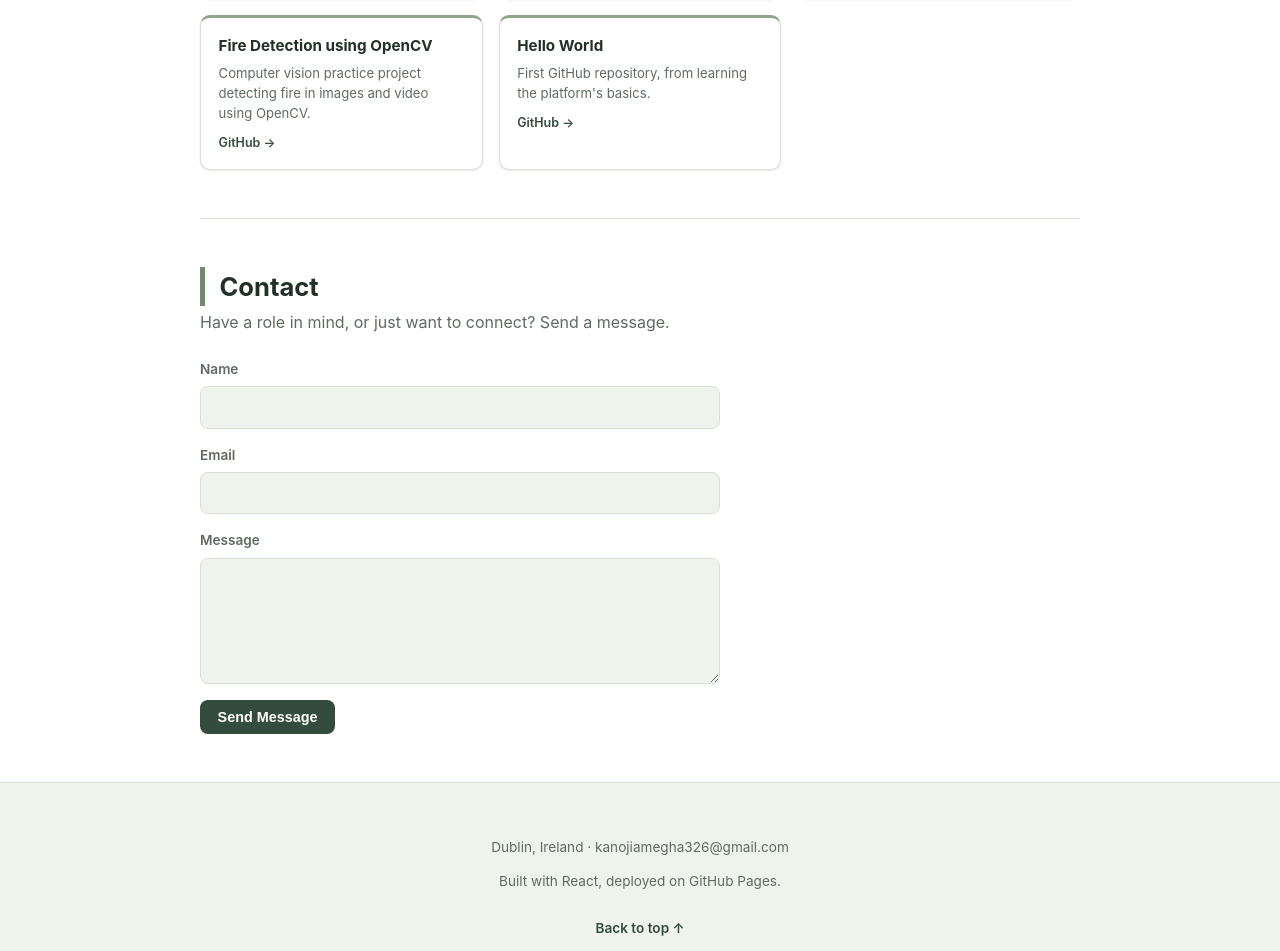
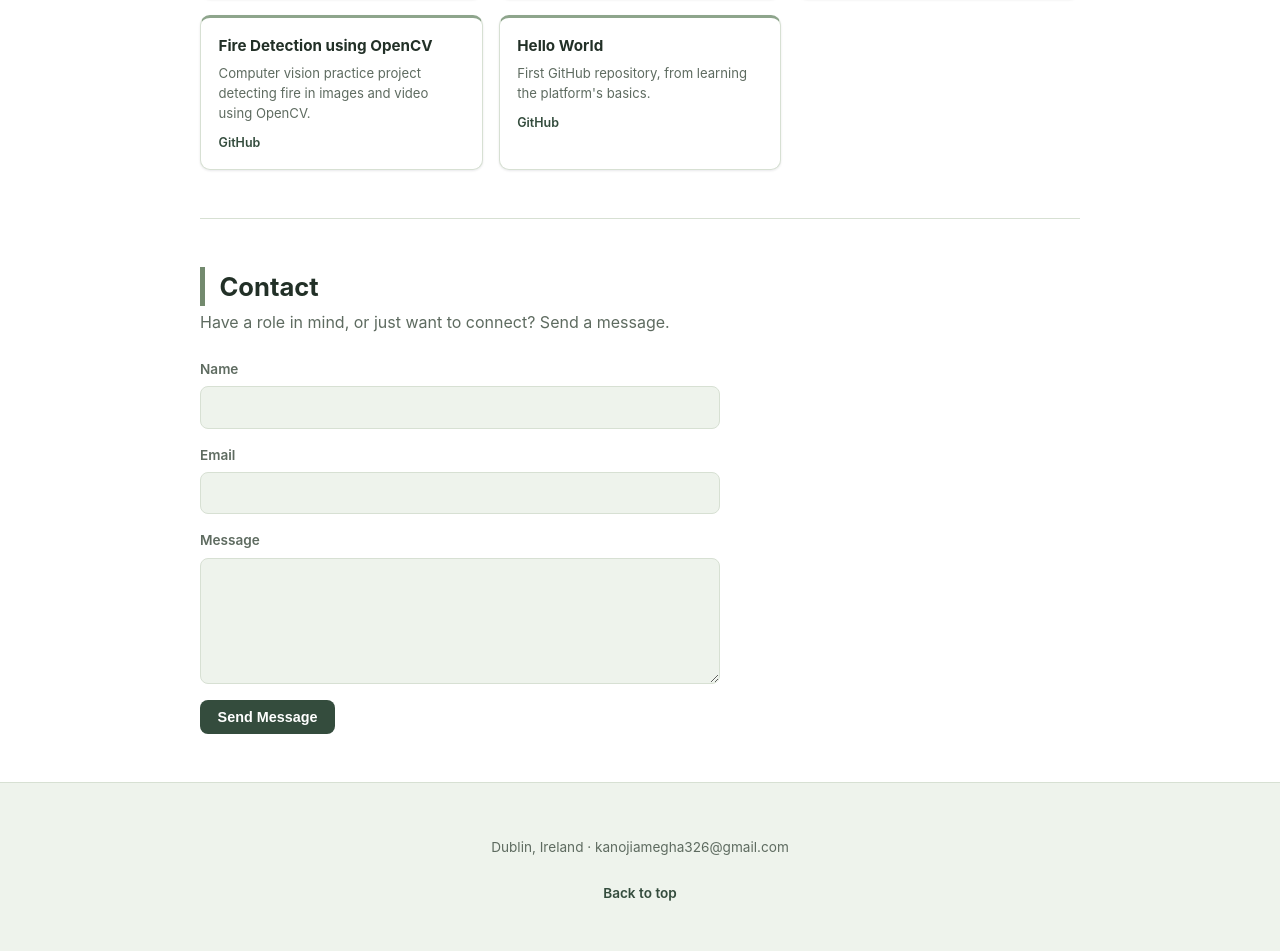
Before and after one commit to MeghaKanojia/MeghaKanojia.github.io, a React (Vite) app: page / in a window 1280 px wide. Shown: the part 6121-7072 px from the top of the page. Built offline with nearby package versions, Linux system fonts and the light colour scheme.

Commit message:
Remove footer tech line and decorative arrows
Dropped "Built with React, deployed on GitHub Pages." and the arrow
glyphs next to "Back to top" and the GitHub link text.

Co-Authored-By: Claude Sonnet 5 <noreply@anthropic.com>

```diff
--- a/src/components/FeaturedProjects.jsx
+++ b/src/components/FeaturedProjects.jsx
@@ -103,7 +103,7 @@ export default function FeaturedProjects() {
                   </div>
                   <div className="project-link-row">
                     <a className="project-link" href={p.link} target="_blank" rel="noreferrer">
-                      View on GitHub &rarr;
+                      View on GitHub
                     </a>
                   </div>
                 </div>
--- a/src/components/Footer.jsx
+++ b/src/components/Footer.jsx
@@ -2,8 +2,7 @@ export default function Footer() {
   return (
     <footer className="footer">
       <p>Dublin, Ireland &middot; kanojiamegha326@gmail.com</p>
-      <p className="footer-meta">Built with React, deployed on GitHub Pages.</p>
-      <a className="back-to-top" href="#top">Back to top &uarr;</a>
+      <a className="back-to-top" href="#top">Back to top</a>
     </footer>
   );
 }
--- a/src/components/OtherProjects.jsx
+++ b/src/components/OtherProjects.jsx
@@ -20,7 +20,7 @@ export default function OtherProjects() {
             <p>{p.description}</p>
             <div className="other-card-links">
               <a href={p.link} target="_blank" rel="noreferrer" className="other-card-cta">
-                GitHub &rarr;
+                GitHub
               </a>
             </div>
           </div>
```
